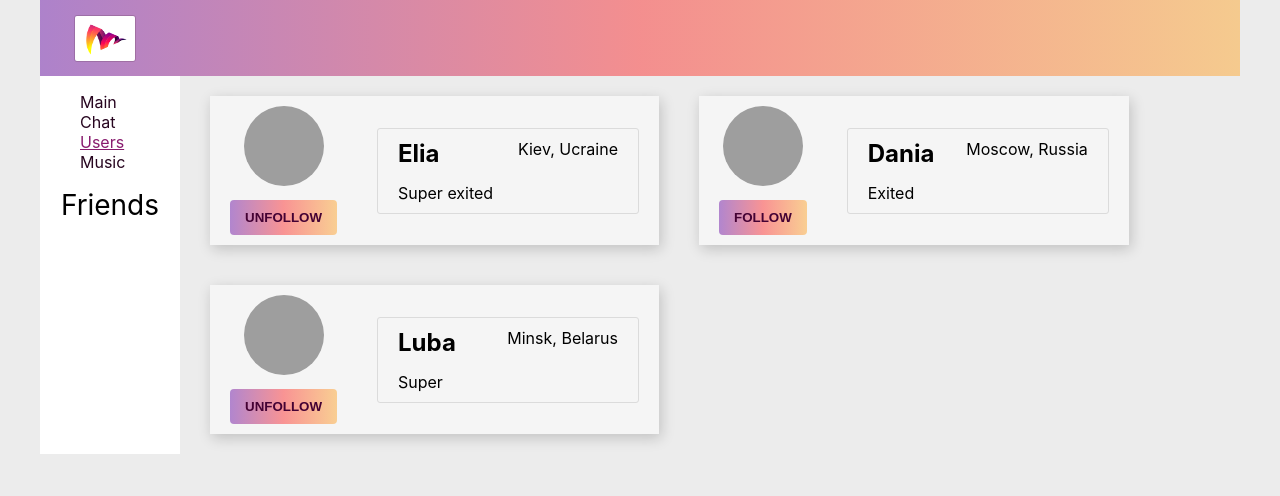
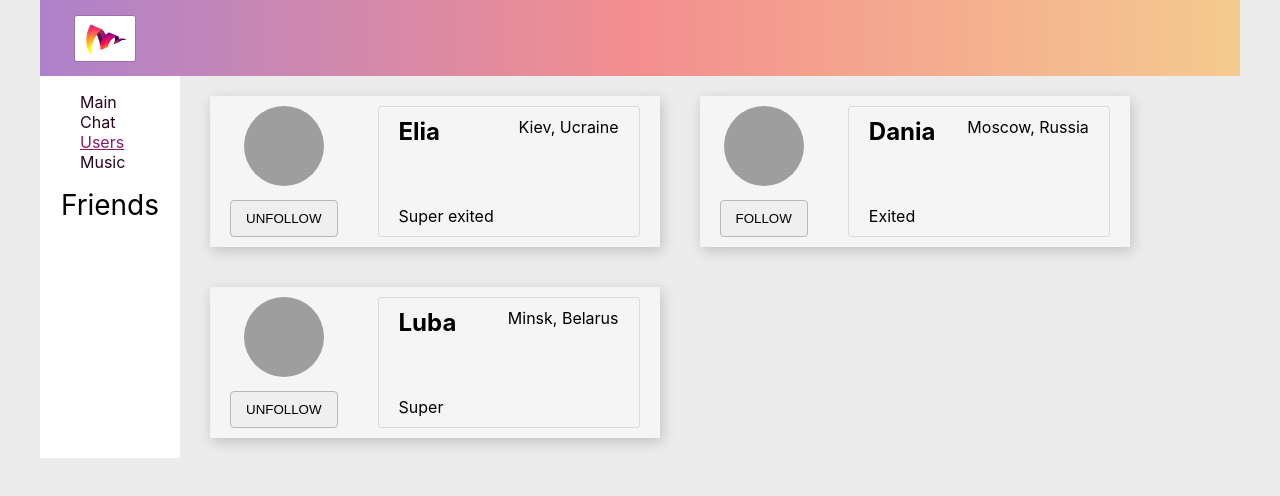
Before and after one commit to GrinchukNadia/ReactCourse, a React (Create React App) app: page /news in a window 1280 px wide. Shown: the top 496 px of the page. Built offline with nearby package versions, Linux system fonts and the light colour scheme; grey boxes are pictures that could not be loaded.

Commit message:
SetUsers in functional components. Functionality follow/unfollow btn

```diff
--- a/src/components/Users/Users.jsx
+++ b/src/components/Users/Users.jsx
@@ -1,23 +1,61 @@
 import React from 'react';
 import style from './Users.module.css';
+import elia from './../../img/friends/elia.jpg';
+import dania from './../../img/friends/elia.jpg';
+import luba from './../../img/friends/elia.jpg';
 
 const Users = (props) => {
+
+    if (props.users.length === 0) {
+        props.setUsers(
+            [
+             {
+                id: 1,
+                name: "Elia",
+                followed: true,
+                img: elia,
+                status: "Super exited",
+                location: { city: "Kiev", country: "Ucraine"}
+             },
+             {
+                id: 2,
+                name: "Dania",
+                followed: false,
+                img: dania,
+                status: "Exited",
+                location: { city: "Moscow", country: "Russia"}
+             },
+             {
+                id: 3,
+                name: "Luba",
+                followed: true,
+                img: luba,
+                status: "Super",
+                location: { city: "Minsk", country: "Belarus"}
+             }
+            ]
+        )
+    }
+
     return(
         <div className={style.body}>
            {
                props.users.map(el => {
                    return (
-                    <div className={style.container}>
+                    <div key={el.id} className={style.container}>
                         <div className={style.imgStatus}>
                             <div>
                                 <img className={style.image} src={el.img} alt=""/>
                             </div>
                             <div>
-                                <button className={style.button}>{el.followed ? "Unfollow" : "Follow"}</button>
+                                {el.followed ?
+                                    <button className={style.button} onClick={ () => {props.unfollow(el.id)} }>Unfollow</button> :
+                                    <button className={style.button} onClick={ () => {props.follow(el.id)} }>Follow</button>
+                                }
                             </div>
                         </div>
                         <div className={style.usersInfo}>
-                            <div>
+                            <div className={style.nameStatus}>
                                 <div className={`${style.mrgBottom} ${style.name}`}>
                                     {el.name}
                                 </div>
--- a/src/components/Users/Users.module.css
+++ b/src/components/Users/Users.module.css
@@ -15,16 +15,18 @@
 }
 .button{
     padding: 10px 15px;
-    background: linear-gradient(90deg, rgba(131,58,180,0.5973739837731968) 0%, rgba(253,29,29,0.45171572046787467) 50%, rgba(252,176,69,0.5609594179468662) 100%);
-    color: rgb(68, 2, 52);
-    font-weight: bold;
+    color: rgb(0, 0, 0);
     text-transform: uppercase;
-    border: none;
+    border: 1px solid rgb(184, 184, 184);
     border-radius: 4px;
     cursor: pointer;
 }
 .button:focus{
     outline: 2px solid rgb(245, 196, 35);
+}
+.button:hover{
+    background: linear-gradient(90deg, rgba(131,58,180,0.5973739837731968) 0%, rgba(253,29,29,0.45171572046787467) 50%, rgba(252,176,69,0.5609594179468662) 100%);
+
 }
 .imgStatus{
     display: flex;
@@ -39,7 +41,12 @@
     display: flex;
     justify-content: space-between;
     padding: 10px 20px;
-    align-self: center;
+    /* align-self: center; */
+}
+.nameStatus{
+    display: flex;
+    flex-direction: column;
+    justify-content: space-between;
 }
 .mrgBottom{
     margin-bottom: 15px;
--- a/src/redux/users-reduser.js
+++ b/src/redux/users-reduser.js
@@ -1,27 +1,20 @@
-import elia from './../img/friends/elia.jpg';
-import dania from './../img/friends/dania.jpg';
-import luba from './../img/friends/luba.jpg';
-
 let FOLLOW = "FOLLOW";
 let UNFOLLOW = "UNFOLLOW";
 let SET_USERS = "SET-USERS";
 
 
 let initialStore = {
-    users: [
-        {id: 1, name: "Elia", followed: true, img: elia, status: "Super exited", location: { city: "Kiev", country: "Ucraine"} },
-        {id: 2, name: "Dania", followed: false, img: dania, status: "Exited", location: { city: "Moscow", country: "Russia"} },
-        {id: 3, name: "Luba", followed: true, img: luba, status: "Super", location: { city: "Minsk", country: "Belarus"} }
-    ]
+    users: [ ]
 }
 
 const usersReduser = (state = initialStore, action) => {
+    debugger
     switch (action.type) {
         case FOLLOW:
             return {
                 ...state,
                 users: state.users.map(el => {
-                    if (el === action.usersId) {
+                    if (el.id === action.usersId) {
                         return {...el, followed: true}
                     }
                     return el;
@@ -32,7 +25,7 @@ const usersReduser = (state = initialStore, action) => {
             return {
                 ...state,
                 users: state.users.map( el => {
-                    if ( el === action.usersId) {
+                    if ( el.id === action.usersId) {
                         return {...el, followed: false}
                     }
                     return el;
```
Also changed, not shown: 1 other file (tests, documents, lock files or other folders).
